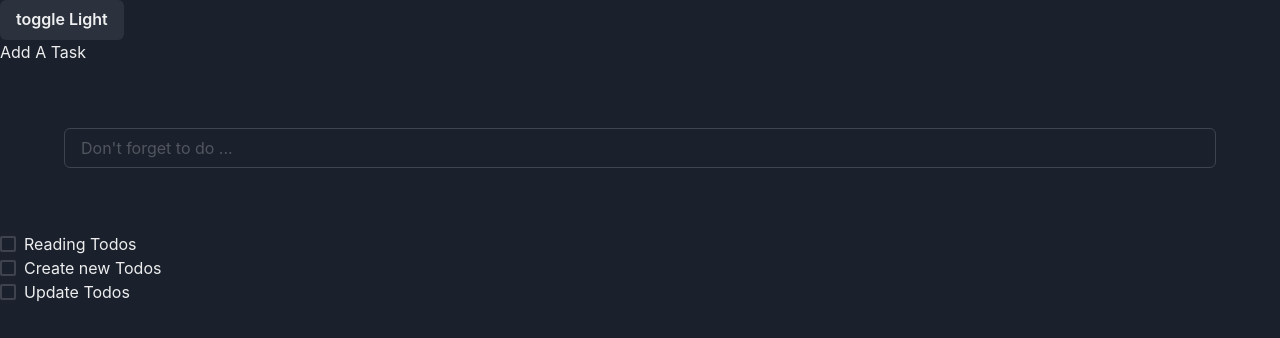
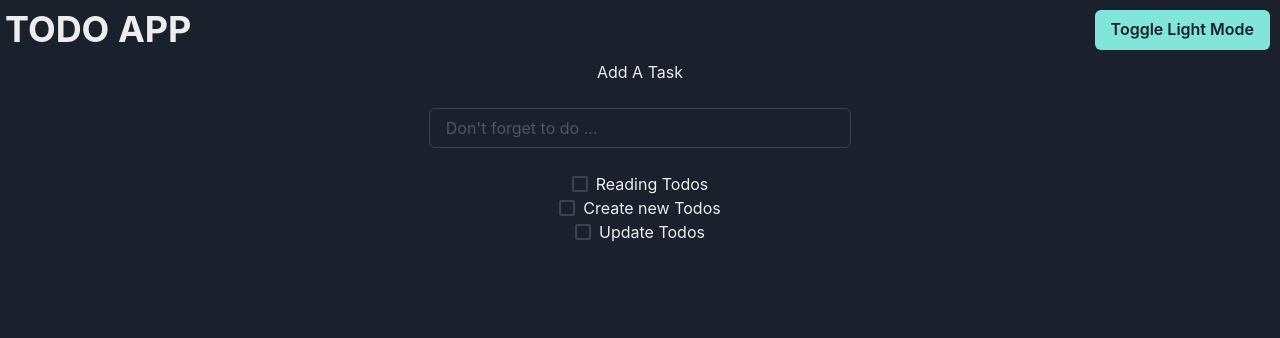
Before and after one commit to emrecanberktas/react-todo-list, a React (Create React App) app: page / in a window 1280 px wide. Shown: the top 338 px of the page. Built offline with nearby package versions, Linux system fonts and the light colour scheme.

Commit message:
UI Updated - Dark Mode Added

```diff
--- a/package.json
+++ b/package.json
@@ -3,6 +3,7 @@
   "version": "0.1.0",
   "private": true,
   "dependencies": {
+    "@chakra-ui/icons": "^2.0.4",
     "@chakra-ui/react": "^2.2.4",
     "@emotion/react": "^11.9.3",
     "@emotion/styled": "^11.9.3",
--- a/src/App.js
+++ b/src/App.js
@@ -2,7 +2,15 @@ import { useState } from "react";
 import { v4 as uuidv4 } from "uuid";
 import TodoForm from "./components/TodoForm";
 import Todo from "./components/Todo";
-import { Text, Button, useColorMode } from "@chakra-ui/react";
+import {
+  Text,
+  Button,
+  useColorMode,
+  Flex,
+  Spacer,
+  Heading,
+  Box,
+} from "@chakra-ui/react";
 function App() {
   const [todos, setTodos] = useState([
     { id: uuidv4(), text: "Reading Todos", isCompleted: false },
@@ -46,11 +54,31 @@ function App() {
 
   return (
     <div>
-      <Button onClick={toggleColorMode}>
-        toggle {colorMode === "light" ? "Dark" : "Light"}
+      <Flex minWidth="max-content" alignItems="center" gap="2">
+        <Box>
+          <Heading m="5px">TODO APP</Heading>
+        </Box>
+        <Spacer />
+        <Button onClick={toggleColorMode} colorScheme="teal" m="10px">
+          Toggle {colorMode === "light" ? "Dark" : "Light"} Mode
         </Button>
+      </Flex>
+      <Flex alignItems="center" justifyContent="center">
         <Text>Add A Task</Text>
-      <TodoForm addTodo={addTodo} />
+      </Flex>
+      <br></br>
+      <Flex alignItems="center" justifyContent="center" flexDirection="column">
+        <Box w="33%">
+          <TodoForm
+            addTodo={addTodo}
+            style={{
+              display: "flex",
+              alignItems: "center",
+              justifyContent: "center",
+            }}
+          />
+        </Box>
+        <br></br>
         {todos.map((todo, index) => (
           <Todo
             key={index}
@@ -61,6 +89,7 @@ function App() {
             removeTodo={() => removeTodo(todo.id)}
           />
         ))}
+      </Flex>
     </div>
   );
 }
--- a/src/components/Todo.js
+++ b/src/components/Todo.js
@@ -1,3 +1,4 @@
+import { DeleteIcon } from "@chakra-ui/icons";
 import { Checkbox } from "@chakra-ui/react";
 function Todo({ todo, index, completeTodo, removeTodo }) {
   return (
--- a/src/components/TodoForm.js
+++ b/src/components/TodoForm.js
@@ -10,7 +10,7 @@ function TodoForm({ addTodo }) {
     setValue("");
   };
   return (
-    <div style={{ margin: "5%" }}>
+    <div>
       <form onSubmit={handleSubmit}>
         <Input
           placeholder="Don't forget to do ..."
@@ -18,7 +18,6 @@ function TodoForm({ addTodo }) {
           id="outlined-basic"
           value={value}
           onChange={(e) => setValue(e.target.value)}
-          className="input"
         />
       </form>
     </div>
```
Also changed, not shown: src/components/TodoDelete.js (added, +7 -0 lines), 1 other file (tests, documents, lock files or other folders). Lines whose indentation alone changed are shown as unchanged.
